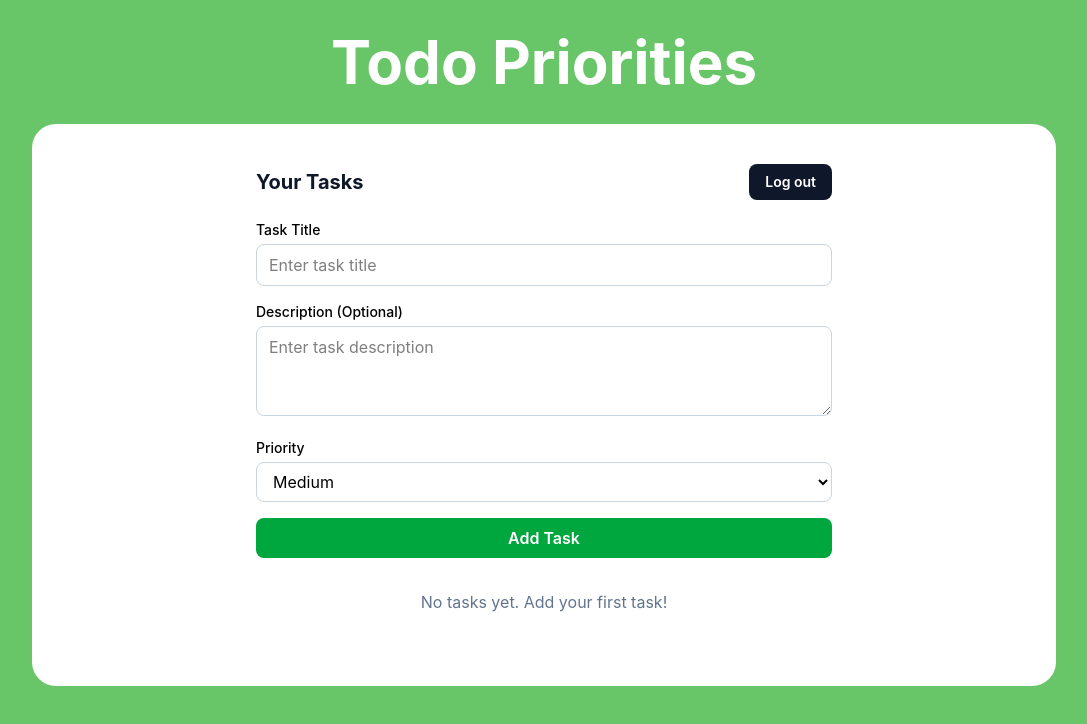
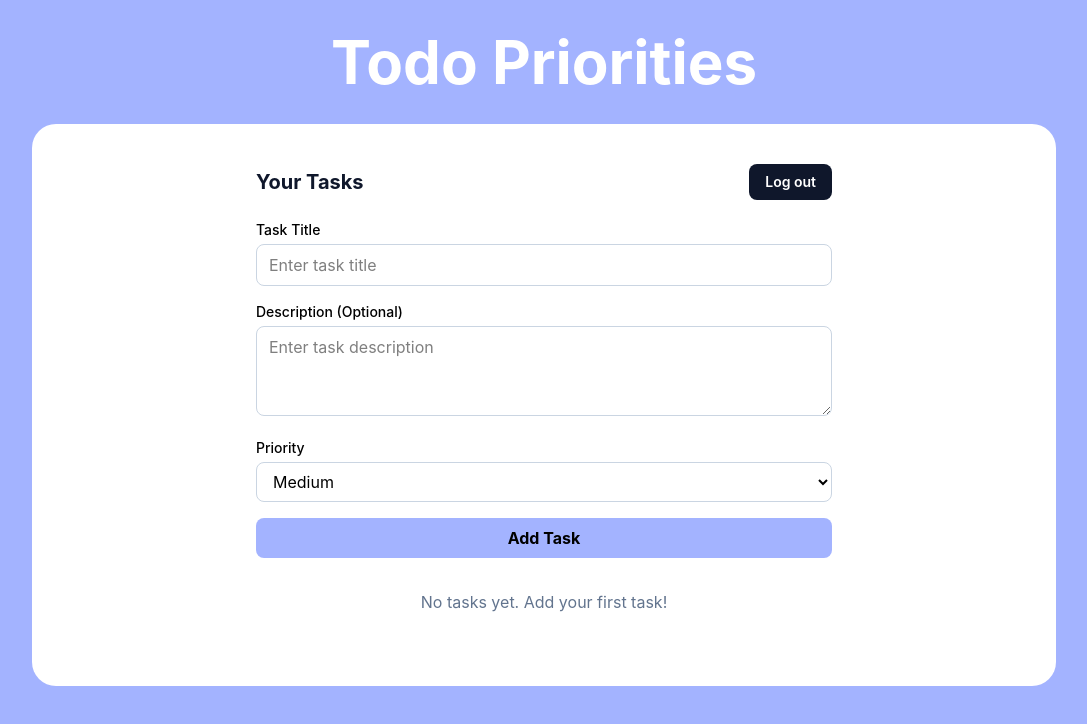
Before and after one commit to IRAKOZEAimable/Task-Management, a React (Vite) app: page / in a window 1280 px wide. Both pictures are taken after typing "name@example.com", "Sample123" into the empty fields and a click on the button "Log In". Shown: the top 724 px of the page, without its empty margins (96-1183 px from the left). Built offline with nearby package versions, Linux system fonts and the light colour scheme.

Commit message:
Changed styling in Dashboard and TaskForm components

```diff
--- a/src/components/Dashboard.tsx
+++ b/src/components/Dashboard.tsx
@@ -61,7 +61,7 @@ const Dashboard = ({ onLogout }: DashboardProps) => {
     };
 
     return (
-        <div className="min-h-screen bg-[#68c568] px-4 py-8">
+        <div className="min-h-screen  bg-indigo-300 px-4 py-8">
 
             {/* Dashboard Title */}
             <h1 className="text-4xl sm:text-6xl font-bold text-white text-center mb-8">
--- a/src/components/TaskForm.tsx
+++ b/src/components/TaskForm.tsx
@@ -43,7 +43,7 @@ const TaskForm = ({ onAddTask }: TaskFormProps) => {
                         onChange={(e) => setTitle(e.target.value)}
                         placeholder="Enter task title"
                         required
-                        className="w-full border border-slate-300 rounded-lg px-3 py-2 outline-none focus:ring-2 focus:ring-green-500"
+                        className="w-full border border-slate-300 rounded-lg px-3 py-2 outline-none focus:ring-2 focus:ring-indigo-300"
                     />
                 </div>
 
@@ -58,7 +58,7 @@ const TaskForm = ({ onAddTask }: TaskFormProps) => {
                         onChange={(e) => setDescription(e.target.value)}
                         placeholder="Enter task description"
                         rows={3}
-                        className="w-full border border-slate-300 rounded-lg px-3 py-2 outline-none focus:ring-2 focus:ring-green-500"
+                        className="w-full border border-slate-300 rounded-lg px-3 py-2 outline-none focus:ring-2 focus:ring-indigo-300"
                     />
                 </div>
 
@@ -71,7 +71,7 @@ const TaskForm = ({ onAddTask }: TaskFormProps) => {
                     <select
                         value={priority}
                         onChange={(e) => setPriority(e.target.value as Priority)}
-                        className="w-full border border-slate-300 rounded-lg px-3 py-2 outline-none focus:ring-2 focus:ring-green-500"
+                        className="w-full border border-slate-300 rounded-lg px-3 py-2 outline-none focus:ring-2 focus:ring-indigo-300"
                     >
                         <option value="low">Low</option>
                         <option value="medium">Medium</option>
@@ -82,7 +82,7 @@ const TaskForm = ({ onAddTask }: TaskFormProps) => {
                 {/* Add Task Button */}
                 <button
                     type="submit"
-                    className="w-full bg-green-600 hover:bg-green-700 text-white font-semibold py-2 rounded-lg transition"
+                    className="w-full bg-indigo-300 hover:bg-gray-500 text-black font-bold py-2 rounded-lg transition"
                 >
                     Add Task
                 </button>
```
